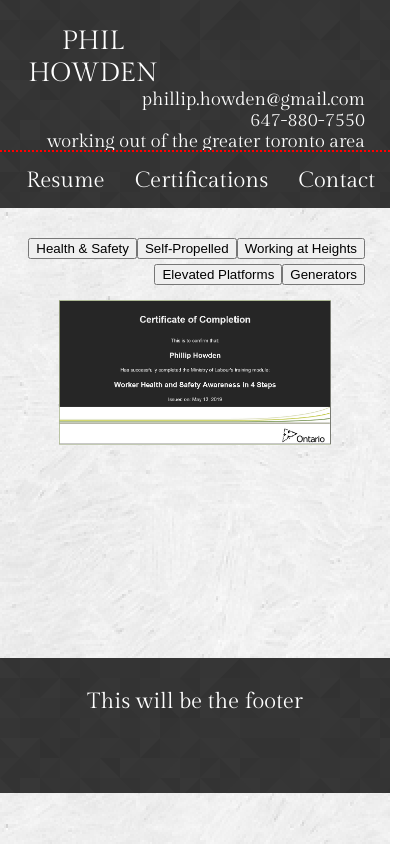
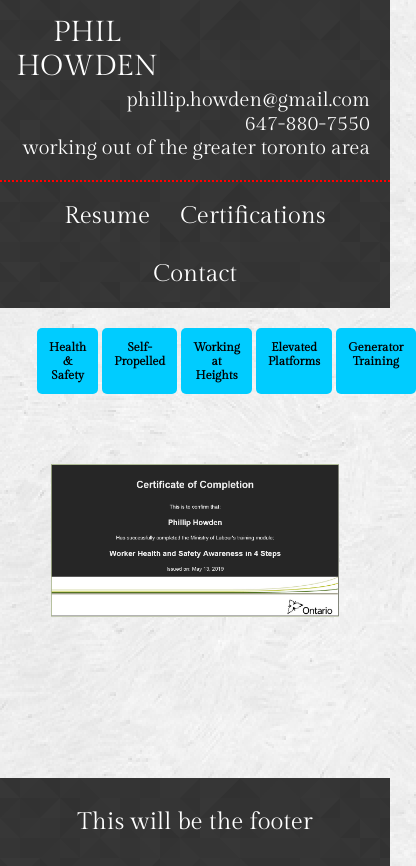
Before and after one commit to CarmenSelene/philhowden, a React (Create React App) app in the folder client/: page /cert in a window 390 px wide. Shown: the whole page, 416 px wide, since content can reach past the window. Before the commit the page ends 844 px from the top, so only its background shows below. Built offline with nearby package versions, Linux system fonts and the light colour scheme; a web font is replaced by a local one.

Commit message:
initial content finished spacing ready for review colors need review need to add download function for some data

```diff
--- a/client/public/index.html
+++ b/client/public/index.html
@@ -1,6 +1,8 @@
 <!doctype html>
 <html lang="en">
+
 <head>
+  <title>Phillip Howden Esq</title>
   <meta charset="utf-8">
   <meta name="viewport" content="width=device-width, initial-scale=1, shrink-to-fit=no">
   <meta name="theme-color" content="#000000">
@@ -10,7 +12,8 @@
     -->
   <link rel="manifest" href="%PUBLIC_URL%/manifest.json">
   <link rel="shortcut icon" href="%PUBLIC_URL%/favicon.ico">
-    <link href="https://fonts.googleapis.com/css?family=Gilda+Display|Markazi+Text|Vollkorn&display=swap" rel="stylesheet">
+  <link href="https://fonts.googleapis.com/css?family=Gilda+Display|Markazi+Text|Vollkorn&display=swap"
+    rel="stylesheet">
   <script src="https://kit.fontawesome.com/230f0e2a50.js"></script>
   <!--
       Notice the use of %PUBLIC_URL% in the tags above.
@@ -21,8 +24,8 @@
       work correctly both with client-side routing and a non-root public URL.
       Learn how to configure a non-root public URL by running `npm run build`.
     -->
-    <title>React App</title>
 </head>
+
 <body>
   <noscript>
     You need to enable JavaScript to run this app.
@@ -39,4 +42,5 @@
       To create a production bundle, use `npm run build` or `yarn build`.
     -->
 </body>
+
 </html>
--- a/client/src/App.css
+++ b/client/src/App.css
@@ -1,21 +1,21 @@
 .App-header {
   background-image: url("./assets/textures/prism.png");
   background-color: #222;
-  height: 125px;
-  padding: 25px;
-  padding-bottom: 0px;
-  margin-bottom: 0px;
+  min-height: 125px;
+  padding: 55px;
+  padding-bottom: 35px;
   color: white;
 }
 
 .App-navbar {
   background-image: url("./assets/textures/prism.png");
   background-color: #222;
-  margin: auto;
+  margin: 0px;
   border-width: 2px 0px 0px 0px;
   border-color: red;
   border-style: dotted;
   position: sticky;
+  padding: 35px;
 }
 
 .title {
@@ -33,39 +33,44 @@
   text-transform: lowercase;
   float: right;
   text-align: right;
+  padding: 5px;
+  align-content: bottom;
+  margin-top: 50px;
 }
 
 .App-body {
+  margin: 0px;
+  padding: 35px;
   min-height: 400px;
-  margin: 0px;
-  padding: 25px;
+  height: fit-content;
 }
 
 .App-footer {
   background-image: url("./assets/textures/prism.png");
   background-color: #222;
-  height: 75px;
-  width: auto;
-  padding: 30px;
+  height: auto;
+  width: 100%;
+  padding-top: 30px;
+  padding-bottom: 30px;
   color: white;
-  position: static;
-  line-height: -20px;
+  position: relative;
 }
 
 .resumeblock {
-  display: inline-block;
-  padding-left: 15%;
-  padding-right: 15%;
-  margin: 0px;
+  display: block;
+  width: 80%;
+  margin: auto;
   cursor: grab;
-  text-align: right;
 }
 
 .resumeTitle {
   color: black;
-  display: flex;
-  padding: 10px;
+  display: block;
+  margin: 5px;
+  padding: 5px;
   text-align: left;
+  word-wrap: none;
+  line-height: 35px;
 }
 
 .resumeTitle:hover {
@@ -73,23 +78,11 @@
 }
 
 .resumeTable {
-  display: inline-flex;
-  padding: 15px;
-  margin: 0px;
+  display: block;
+  padding: 2px;
+  margin-left: 10px;
+  margin-right: 10px;
   font-size: 16px;
-  width: 100%;
-}
-
-.certblock {
-  width: 80%;
-  height: auto;
-  margin: auto;
-  padding: 15px;
-  align-content: middle;
-}
-
-.resumeBlock {
-  padding: 15px;
 }
 
 .contactblock {
@@ -102,10 +95,61 @@
 }
 
 .clickTo {
-  width: 50%;
+  display: block;
+  word-wrap: none;
+  cursor: default;
   margin: auto;
-  display: block;
+  width: 250px;
+  padding: 35px;
+  padding-top: 5px;
+  height: auto;
+}
+
+.scrollToTopButton {
+  position: fixed;
+  bottom: 40px;
+  float: right;
+  right: 16.5%;
+  left: 79.25%;
+  max-width: 140px;
+  width: 100%;
+  font-size: 12px;
+  border-color: rgba(85, 85, 85, 0.2);
+  background-color: rgb(100,100,100);
+  padding: 5px;
+  border-radius: 4px;
+}
+
+.scrollToTopButton:hover {
+  background-color: rgb(147, 147, 173);
+}
+
+.wrapper {
   padding: 0px;
-  word-wrap: none;
-  cursor: pointer;
+  margin: 0px;
 }
+
+@media screen and (max-width: 800px) {
+  .App-header {
+    padding: 15px;
+    padding-bottom: 40px;
+  }
+
+  .App-navbar {
+    padding: 5px;
+  }
+
+  .title {
+    display: inline-flex;
+  }
+
+  .subTitle {
+    display: inline-flex;
+    text-align: right;
+    margin: 0px;
+  }
+
+  .resumeblock {
+    width: 95%;
+  }
+}
--- a/client/src/index.css
+++ b/client/src/index.css
@@ -1,20 +1,20 @@
 body {
-  margin: 0;
-  padding: 0;
+  margin: auto;
   /* font-family: 'Vollkorn', sans-serif; */
   /* font-family: 'Markazi Text', sans-serif; */
   font-family: 'Gilda Display', sans-serif;
   text-align: center;
-  font-size: 22px;
+  font-size: 24px;
   background-image: url("./assets/textures/scribble_light_@2X.png");
   background-color: #fff;
+  height: fit-content;
 }
 
 ul {
   list-style-type: none;
   margin: 0;
   padding: 0;
-  text-align: right;
+  text-align: center;
 }
 
 li {
@@ -33,5 +33,4 @@ li a:hover {
 
 td {
   word-wrap: normal;
-  padding: auto;
 }
--- a/client/src/pages/Cert/Cert.css
+++ b/client/src/pages/Cert/Cert.css
@@ -1,12 +1,103 @@
 .certNav {
-    display: inline;
+    width: 100%;
+    margin-top: -15px;
+    margin-bottom: 35px;
+    padding: 0px;
   }
 
 ul.cardUl {
-    display: block;
-    margin: auto;
+    display: inline-flex;
+    padding: 0px;
 }
 
 li.cardLi {
     display: inline-flex;
+    border: 3px;
+    border-color: rgba(24, 21, 21, 0.342);
+    border-style: inset;
+    background-color: rgb(224, 194, 194);
+    cursor:pointer;
+    border:none;
+    background:#0CF;
+    color:#FFF;
+    border-radius: 5px;
+    margin: 0px;
+    margin-left: 2px;
+    margin-right: 2px;
 }
+
+strong.certNavButton {
+  border: none;
+  color: black;
+  padding: 12px;
+  text-decoration: none;
+  font-size: 16px;
+  word-wrap: none;
+}
+
+li.cardLi:hover {
+  background-color: rgb(147, 147, 173);
+}
+
+.certPage {
+  width: 100%;
+  margin: 0px;
+  padding: 5px;
+  align-content: center;
+  border-radius: 25px;
+}
+
+.certPanel {
+  width: 80%;
+  height: auto;
+  margin: auto;
+  padding: 15px;
+  align-content: middle;
+}
+
+@media screen and (max-width: 800px) {
+  .certNav {
+    width: 100%;
+  }
+
+ul.cardUl {
+    display: flex;
+}
+
+li.cardLi {
+    display: flex;
+    border: 3px;
+    border-color: rgba(24, 21, 21, 0.342);
+    border-style: inset;
+    background-color: rgb(224, 194, 194);
+    cursor:pointer;
+    border:none;
+    background:#0CF;
+    color:#FFF;
+    border-radius: 5px;
+}
+
+strong.certNavButton {
+    border: none;
+    color: black;
+    padding: 12px;
+    text-decoration: none;
+    font-size: 12px;
+  }
+
+  .certPage {
+    width: 100%;
+    margin: 0px;
+    padding: 0px;
+    align-content: center;
+  }
+
+  .certPanel {
+    width: 90%;
+    height: auto;
+    margin: 0px;
+    padding: 5px;
+    padding-top: 35px;
+    align-content: middle;
+  }
+}
--- a/client/src/pages/Cert/Cert.js
+++ b/client/src/pages/Cert/Cert.js
@@ -34,40 +34,40 @@ export default class Cert extends Component {
     renderWhich = () => {
         if (this.state.whichCard === "one") {
             return (
-                <div className="wrapper">
+                <div className="certPage">
                     <NavCert giveFocus={this.giveFocus} />
-                    <img className="certblock" alt="Ministry Certification" src={require('../../assets/cards/ministrycert.png')} />
+                    <img className="certPanel" alt="Ministry Certification" src={require('../../assets/cards/ministrycert.png')} />
                 </div>
             )
         } else if (this.state.whichCard === "two") {
             return (
-                <div className="wrapper">
+                <div className="certPage">
                     <NavCert giveFocus={this.giveFocus} />
-                    <img className="certblock" alt="Crane Training" src={require('../../assets/cards/crane_training.jpg')} />
-                    <img className="certblock" alt="Crane Training Back" src={require('../../assets/cards/crane_training_back.jpg')} />
+                    <img className="certPanel" alt="Crane Training" src={require('../../assets/cards/crane_training.jpg')} />
+                    <img className="certPanel" alt="Crane Training Back" src={require('../../assets/cards/crane_training_back.jpg')} />
                 </div>
             )
         } else if (this.state.whichCard === "three") {
             return (
-                <div className="wrapper">
+                <div className="certPage">
                     <NavCert giveFocus={this.giveFocus} />
-                    <img className="certblock" alt="Fall Protection" src={require('../../assets/cards/fall_protection.jpg')} />
-                    <img className="certblock" alt="Fall Protection Back" src={require('../../assets/cards/fall_protection_back.jpg')} />
+                    <img className="certPanel" alt="Fall Protection" src={require('../../assets/cards/fall_protection.jpg')} />
+                    <img className="certPanel" alt="Fall Protection Back" src={require('../../assets/cards/fall_protection_back.jpg')} />
                 </div>
             )
         } else if (this.state.whichCard === "four") {
             return (
-                <div className="wrapper">
+                <div className="certPage">
                     <NavCert giveFocus={this.giveFocus} />
-                    <img className="certblock" alt="Self Propelled" src={require('../../assets/cards/self_propelled_training.jpg')} />
-                    <img className="certblock" alt="Self Propelled Back" src={require('../../assets/cards/self_propelled_training_back.jpg')} />
+                    <img className="certPanel" alt="Self Propelled" src={require('../../assets/cards/self_propelled_training.jpg')} />
+                    <img className="certPanel" alt="Self Propelled Back" src={require('../../assets/cards/self_propelled_training_back.jpg')} />
                 </div>
             )
         } else if (this.state.whichCard === "five") {
             return (
-                <div className="wrapper">
+                <div className="certPage">
                     <NavCert giveFocus={this.giveFocus} />
-                    <img className="certblock" alt="Generator Seminar" src={require('../../assets/cards/generator_seminar.jpg')} />
+                    <img className="certPanel" alt="Generator Seminar" src={require('../../assets/cards/generator_seminar.jpg')} />
                 </div>
             )
         } else {
--- a/client/src/pages/Cert/NavCert.js
+++ b/client/src/pages/Cert/NavCert.js
@@ -3,15 +3,15 @@ import "./Cert.css";
 
 function NavCert(props) {
     return (
-        <span className="certNav">
+        <nav className="certNav" >
             <ul className="cardUl">
-                <li className="cardLi"><button onClick={() => { props.giveFocus('one'); }}>Health & Safety</button></li>
-                <li className="cardLi"><button onClick={() => { props.giveFocus('two'); }}>Self-Propelled</button></li>
-                <li className="cardLi"><button onClick={() => { props.giveFocus('three'); }}>Working at Heights</button></li>
-                <li className="cardLi"><button onClick={() => { props.giveFocus('four'); }}>Elevated Platforms</button></li>
-                <li className="cardLi"><button onClick={() => { props.giveFocus('five'); }}>Generators</button></li>
+                <li className="cardLi"><strong className="certNavButton" onClick={() => { props.giveFocus('one'); }}>Health & Safety</strong></li>
+                <li className="cardLi"><strong className="certNavButton" onClick={() => { props.giveFocus('two'); }}>Self-Propelled</strong></li>
+                <li className="cardLi"><strong className="certNavButton" onClick={() => { props.giveFocus('three'); }}>Working at Heights</strong></li>
+                <li className="cardLi"><strong className="certNavButton" onClick={() => { props.giveFocus('four'); }}>Elevated Platforms</strong></li>
+                <li className="cardLi"><strong className="certNavButton" onClick={() => { props.giveFocus('five'); }}>Generator Training</strong></li>
             </ul>
-        </span>
+        </nav>
     );
 }
 export default NavCert;
--- a/client/src/pages/Contact/Contact.css
+++ b/client/src/pages/Contact/Contact.css
@@ -7,8 +7,9 @@
 #contact {
 	background-image: url("../../assets/textures/scribble_light.png");
 	padding:35px;
-    margin:auto;
-	width: 90%;
+	padding-top: 15px;
+    margin: auto;
+	width: 80%;
 }
 
 fieldset {
--- a/client/src/pages/Resume/Resume.js
+++ b/client/src/pages/Resume/Resume.js
@@ -13,21 +13,30 @@ class Resume extends React.Component {
     };
 
     toggleShow = (which) => {
+        if (which === true) {
+
+        }
         this.setState({
             [which]: !this.state[which]
         });
     };
 
+    scrollToTop = () => {
+        document.body.scrollTop = 0; // For Safari
+        document.documentElement.scrollTop = 0; // For Chrome, Firefox, IE and Opera
+    }
+
     render() {
         return (
             <div className="resumeblock">
-                <small className="clickTo">~ click to expand ~</small>
-                <span className="resumeBlock">
-                    <strong className="resumeTitle" onClick={() => { this.toggleShow("certShow") }}><i className="fas fa-plus addpadd"></i>  Certifications and Training
+                <small className="clickTo"> ~ click to expand ~ </small>
+                <button className="scrollToTopButton" onClick={() => { this.scrollToTop() }} >Return to Top</button>
+                <strong className="resumeTitle" onClick={() => { this.toggleShow("certShow") }}><i className="fas fa-plus addpadd"></i>  Certifications and Training</strong>
                 <Animate
                     show={this.state.certShow}
+                    duration={500}
                     transitionOnMount
-                            stayMounted
+                    stayMounted={this.state.certShow}
                     style={{
                         width: "auto",
                         height: "100%",
@@ -39,12 +48,19 @@ class Resume extends React.Component {
                     }}
                     start={{
                         opacity: 0,
-                                height: 0
+                        height: 0,
+                        background: "red"
+                    }}
+                    leave={{
+                        // these styles will be applied when the component leaves
+                        opacity: 0,
+                        height: 0,
+                        background: "red"
                     }}
                 >
                     {/* Certifications */}
-                            <table className="resumeTable">
-                                <tbody>
+                    <table>
+                        <tbody className="resumeTable">
                             <tr>
                                 <td>11/26/2017</td>
                                 <td colSpan="2">William F. Whites Generator Operator ROT</td>
@@ -76,14 +92,12 @@ class Resume extends React.Component {
                         </tbody>
                     </table>
                 </Animate>
-                    </strong>
-                </span>
-                <span className="resumeBlock">
-                    <strong className="resumeTitle" onClick={() => { this.toggleShow("vtrShow") }}><i className="fas fa-plus addpadd"></i> VTR Assistant
+                <strong className="resumeTitle" onClick={() => { this.toggleShow("vtrShow") }}><i className="fas fa-plus addpadd"></i> VTR Assistant</strong>
                 <Animate
                     show={this.state.vtrShow}
+                    duration={500}
                     transitionOnMount
-                            stayMounted
+                    stayMounted={this.state.vtrShow}
                     style={{
                         width: "auto",
                         height: "100%",
@@ -95,12 +109,19 @@ class Resume extends React.Component {
                     }}
                     start={{
                         opacity: 0,
-                                height: 0
+                        height: 0,
+                        background: "red"
+                    }}
+                    leave={{
+                        // these styles will be applied when the component leaves
+                        opacity: 0,
+                        height: 0,
+                        background: "red"
                     }}
                 >
                     {/* VTR Assistant */}
-                            <table className="resumeTable">
-                                <tbody>
+                    <table >
+                        <tbody className="resumeTable">
                             <tr>
                                 <td>08/21/2018</td>
                                 <td colSpan="2">Director Will Waring</td>
@@ -112,14 +133,12 @@ class Resume extends React.Component {
                         </tbody>
                     </table>
                 </Animate>
-                    </strong>
-                </span>
-                <span className="resumeBlock">
-                    <strong className="resumeTitle" onClick={() => { this.toggleShow("gafferShow") }}><i className="fas fa-plus addpadd"></i> Gaffer Work Experience
+                <strong className="resumeTitle" onClick={() => { this.toggleShow("gafferShow") }}><i className="fas fa-plus addpadd"></i> Gaffer Work Experience</strong>
                 <Animate
                     show={this.state.gafferShow}
+                    duration={500}
                     transitionOnMount
-                            stayMounted
+                    stayMounted={this.state.gafferShow}
                     style={{
                         width: "auto",
                         height: "100%",
@@ -131,12 +150,19 @@ class Resume extends React.Component {
                     }}
                     start={{
                         opacity: 0,
-                                height: 0
+                        height: 0,
+                        background: "red"
+                    }}
+                    leave={{
+                        // these styles will be applied when the component leaves
+                        opacity: 0,
+                        height: 0,
+                        background: "red"
                     }}
                 >
                     {/* Gaffer Work Experience */}
-                            <table className="resumeTable">
-                                <tbody>
+                    <table>
+                        <tbody className="resumeTable">
                             <tr>
                                 <td>03/05/2018</td>
                                 <td>Asopa Films Inc.</td>
@@ -145,14 +171,12 @@ class Resume extends React.Component {
                         </tbody>
                     </table>
                 </Animate>
-                    </strong>
-                </span>
-                <span className="resumeBlock">
-                    <strong className="resumeTitle" onClick={() => { this.toggleShow("dailyElShow") }}><i className="fas fa-plus addpadd"></i> Daily Electric Experience
+                <strong className="resumeTitle" onClick={() => { this.toggleShow("dailyElShow") }}><i className="fas fa-plus addpadd"></i> Daily Electric Experience</strong>
                 <Animate
                     show={this.state.dailyElShow}
+                    duration={500}
                     transitionOnMount
-                            stayMounted
+                    stayMounted={this.state.dailyElShow}
                     style={{
                         width: "auto",
                         height: "100%",
@@ -164,12 +188,19 @@ class Resume extends React.Component {
                     }}
                     start={{
                         opacity: 0,
-                                height: 0
+                        height: 0,
+                        background: "red"
+                    }}
+                    leave={{
+                        // these styles will be applied when the component leaves
+                        opacity: 0,
+                        height: 0,
+                        background: "red"
                     }}
                 >
                     {/* Daily Electric Experience */}
-                            <table className="resumeTable">
-                                <tbody>
+                    <table>
+                        <tbody className="resumeTable">
                             <tr>
                                 <td>09/08/2018</td>
                                 <td>Todd Hamacher</td>
@@ -193,14 +224,12 @@ class Resume extends React.Component {
                         </tbody>
                     </table>
                 </Animate>
-                    </strong>
-                </span>
-                <span className="resumeBlock">
-                    <strong className="resumeTitle" onClick={() => { this.toggleShow("dailyGripShow") }}><i className="fas fa-plus addpadd"></i> Daily Grip Experience
+                <strong className="resumeTitle" onClick={() => { this.toggleShow("dailyGripShow") }}><i className="fas fa-plus addpadd"></i> Daily Grip Experience</strong>
                 <Animate
                     show={this.state.dailyGripShow}
+                    duration={500}
                     transitionOnMount
-                            stayMounted
+                    stayMounted={this.state.dailyGripShow}
                     style={{
                         width: "auto",
                         height: "100%",
@@ -212,12 +241,19 @@ class Resume extends React.Component {
                     }}
                     start={{
                         opacity: 0,
-                                height: 0
+                        height: 0,
+                        background: "red"
+                    }}
+                    leave={{
+                        // these styles will be applied when the component leaves
+                        opacity: 0,
+                        height: 0,
+                        background: "red"
                     }}
                 >
                     {/* Daily Grip Experience */}
-                            <table className="resumeTable">
-                                <tbody>
+                    <table>
+                        <tbody className="resumeTable">
                             <tr>
                                 <td>07/10/2018</td>
                                 <td>Jack O'Brian</td>
@@ -226,14 +262,12 @@ class Resume extends React.Component {
                         </tbody>
                     </table>
                 </Animate>
-                    </strong>
-                </span>
-                <span className="resumeBlock">
-                    <strong className="resumeTitle" onClick={() => { this.toggleShow("paShow") }}><i className="fas fa-plus addpadd"></i> Production Assistant Work Experience
+                <strong className="resumeTitle" onClick={() => { this.toggleShow("paShow") }}><i className="fas fa-plus addpadd"></i> Production Assistant Work Experience</strong>
                 <Animate
                     show={this.state.paShow}
+                    duration={500}
                     transitionOnMount
-                            stayMounted
+                    stayMounted={this.state.paShow}
                     style={{
                         width: "auto",
                         height: "100%",
@@ -245,12 +279,19 @@ class Resume extends React.Component {
                     }}
                     start={{
                         opacity: 0,
-                                height: 0
+                        height: 0,
+                        background: "red"
+                    }}
+                    leave={{
+                        // these styles will be applied when the component leaves
+                        opacity: 0,
+                        height: 0,
+                        background: "red"
                     }}
                 >
                     {/* Production Assistant Work Experience */}
-                            <table className="resumeTable">
-                                <tbody>
+                    <table>
+                        <tbody className="resumeTable">
                             <tr>
                                 <td>05/08/2019</td>
                                 <td>Steam Films</td>
@@ -702,15 +743,13 @@ class Resume extends React.Component {
                         </tbody>
                     </table>
                 </Animate>
-                    </strong>
-                </span>
-                <span className="resumeBlock">
                 {/* References */}
-                    <strong className="resumeTitle" onClick={() => { this.toggleShow("references") }}><i className="fas fa-plus addpadd"></i> References
+                <strong className="resumeTitle" onClick={() => { this.toggleShow("references") }}><i className="fas fa-plus addpadd"></i> References</strong>
                 <Animate
                     show={this.state.references}
+                    duration={500}
                     transitionOnMount
-                            stayMounted
+                    stayMounted={this.state.references}
                     style={{
                         width: "auto",
                         height: "100%",
@@ -722,11 +761,18 @@ class Resume extends React.Component {
                     }}
                     start={{
                         opacity: 0,
-                                height: 0
+                        height: 0,
+                        background: "red"
+                    }}
+                    leave={{
+                        // these styles will be applied when the component leaves
+                        opacity: 0,
+                        height: 0,
+                        background: "red"
                     }}
                 >
-                            <table className="resumeTable">
-                                <tbody>
+                    <table>
+                        <tbody className="resumeTable">
                             <tr>
                                 <td>Derek Modesto</td>
                                 <td colSpan="2">derekmodesto@gmail.com</td>
@@ -749,8 +795,6 @@ class Resume extends React.Component {
                         </tbody>
                     </table>
                 </Animate>
-                    </strong>
-                </span>
             </div>
         )
     }
```
Lines whose indentation alone changed are shown as unchanged.
